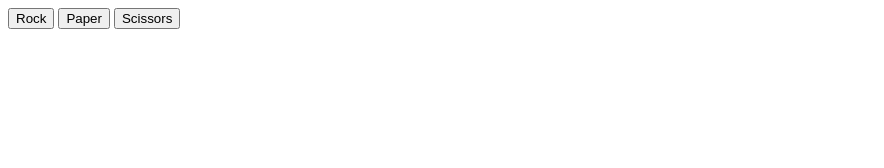
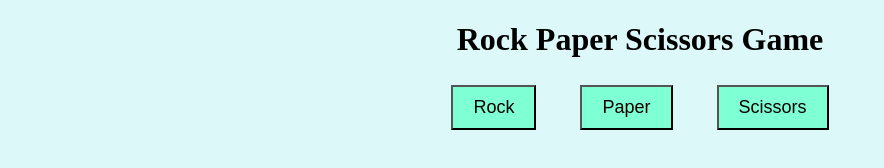
Before and after one commit to Valdemarae/rock-paper-scissors, a plain HTML site: page index.html in a window 1280 px wide. Shown: the whole page, without its empty margins (0-884 px from the left). Drawn offline with Linux system fonts and the light colour scheme.

Commit message:
Update page design

```diff
--- a/index.html
+++ b/index.html
@@ -5,8 +5,21 @@
     <meta name="viewport" content="width=device-width, initial-scale=1.0">
     <title>Rock paper scissors</title>
     <script src="js.js" defer></script>
+    <style>
+        body {
+            background-color: rgb(220, 248, 248);
+            text-align: center;
+        }
+        button {
+            padding: 10px 20px;
+            margin: 5px 20px;
+            background-color: aquamarine;
+            font-size: large;
+        }
+    </style>
 </head>
 <body>
+    <h1>Rock Paper Scissors Game</h1>
     <div>
         <button class="rock">Rock</button>
         <button class="paper">Paper</button>
```
